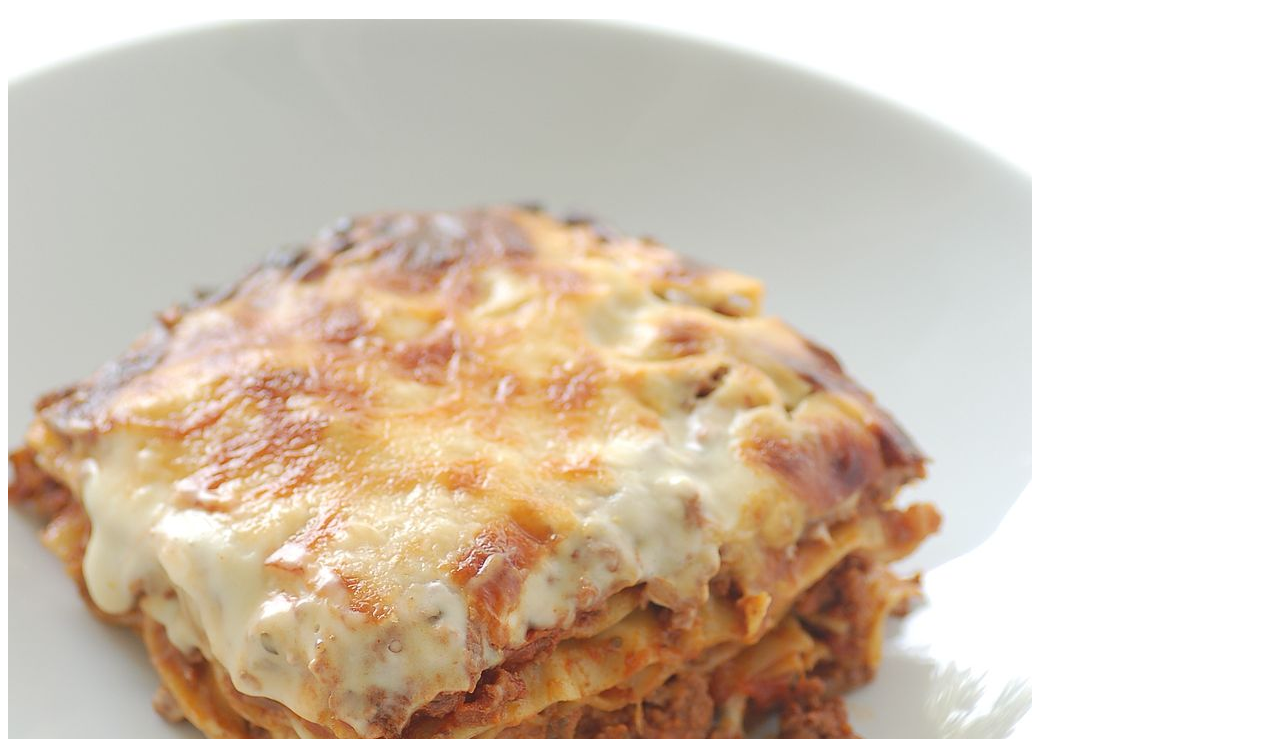
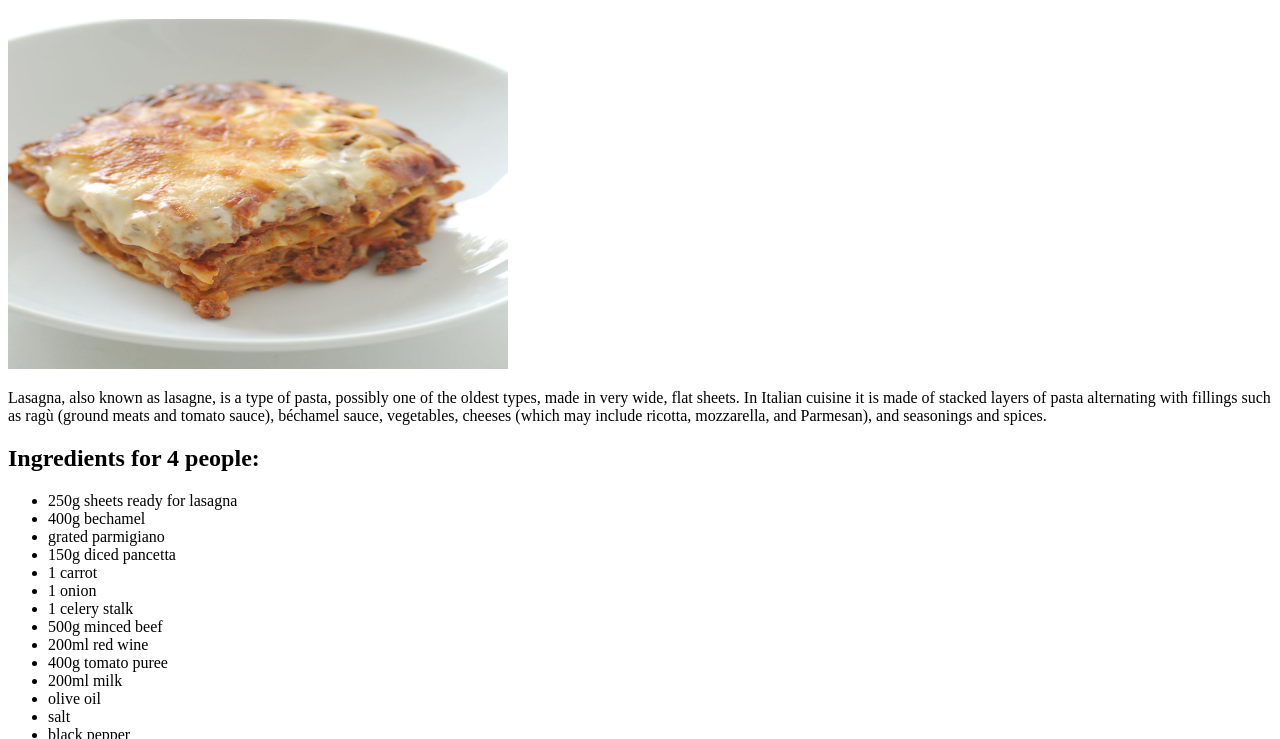
Before and after one commit to Simone-098/odin-recipes, a plain HTML site: page recipes/lasagna.html in a window 1280 px wide. Shown: the part 61-800 px from the top of the page. Drawn offline with Linux system fonts and the light colour scheme.

Commit message:
Add width and height to image recipes/lasagna.html

```diff
--- a/recipes/lasagna.html
+++ b/recipes/lasagna.html
@@ -8,7 +8,7 @@
 <body>
     <h1>Lasagna</h1>
 
-    <img src="../images/1024px-Lasagne_-_stonesoup.jpg" alt="Portion of lasagna served on a plate">
+    <img src="../images/1024px-Lasagne_-_stonesoup.jpg" alt="Portion of lasagna served on a plate" width="500" height="350">
 
     <p>Lasagna, also known as lasagne, is a type of pasta, possibly one of the oldest types, made in very wide, flat sheets.
         In Italian cuisine it is made of stacked layers of pasta alternating with fillings such as ragù (ground meats and tomato sauce), béchamel sauce, vegetables, cheeses (which may include ricotta, mozzarella, and Parmesan), and seasonings and spices.</p>
```
